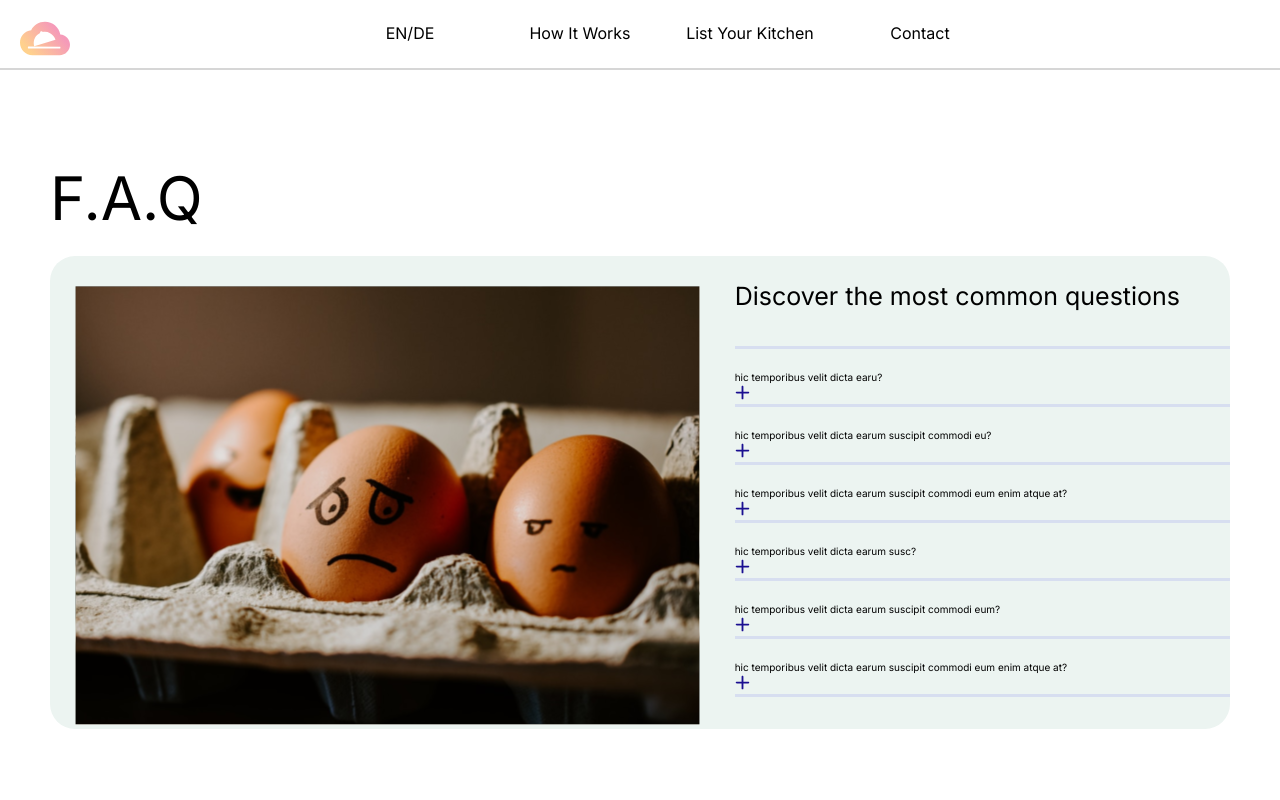
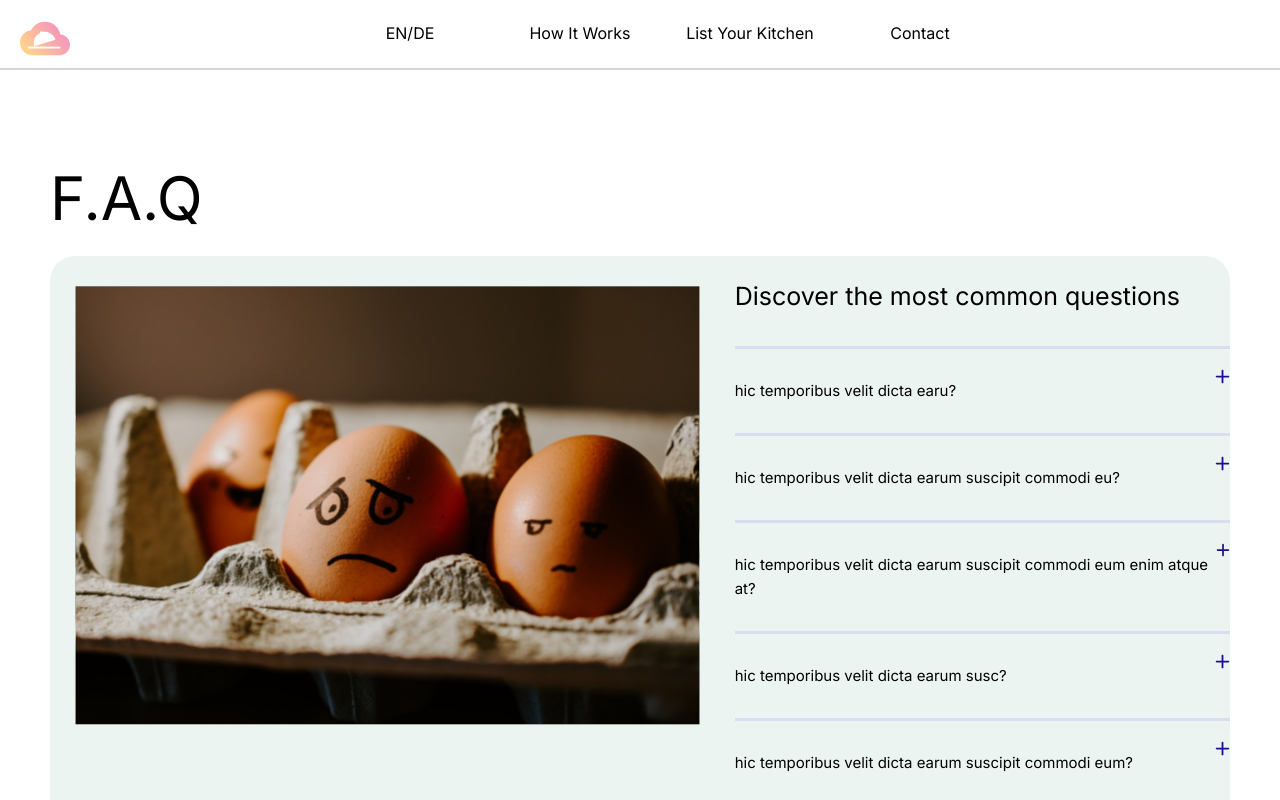
Before and after one commit to FoodleBerlin/foodle, a Next.js app: page /faq in a window 1280 px wide. Shown: the top 800 px of the page. Built offline with nearby package versions, Linux system fonts and the light colour scheme.

Commit message:
style: renaming and refactoring

```diff
--- a/components/FaqAccordion/FaqAccordion.module.scss
+++ b/components/FaqAccordion/FaqAccordion.module.scss
@@ -1,7 +1,6 @@
 @use '../../styles/base/colors';
 
-.main{
-    &__onClick{
+.question{
     display: flex;
     flex-direction: row;
     justify-content: space-between;
@@ -12,8 +11,6 @@
         font-size: 1.5rem;
         margin-bottom: 3rem;
         margin-top: 1rem;
-        }
-
     }
 
     &__content{
@@ -36,4 +33,5 @@
 
         margin-bottom: 2rem;
     }
+
 }
```
Lines whose indentation alone changed are shown as unchanged.
